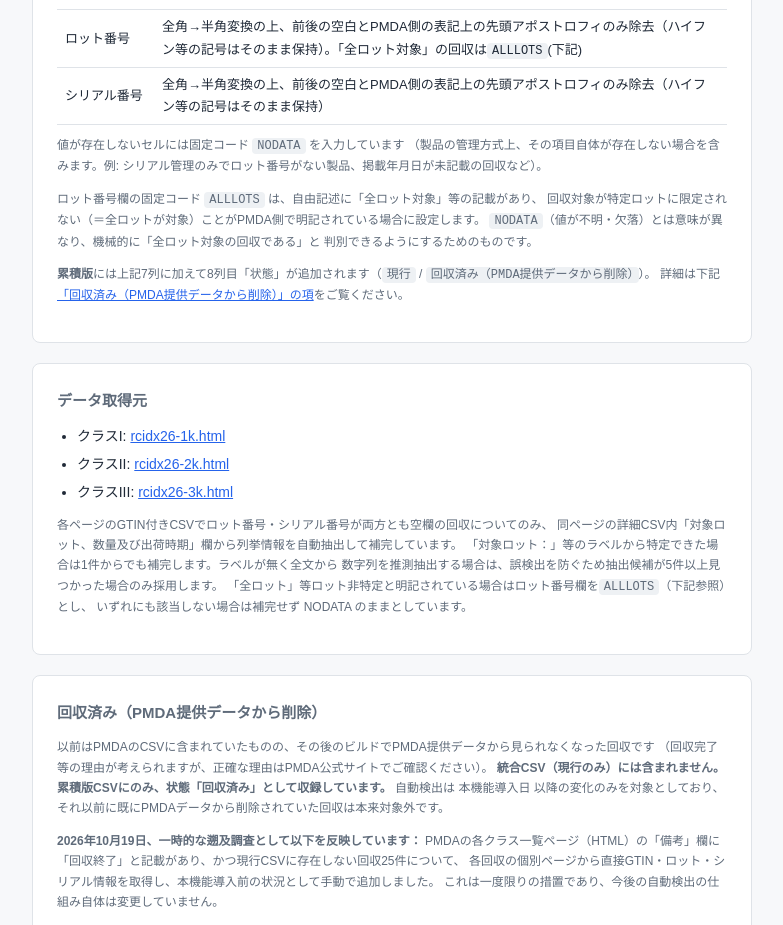
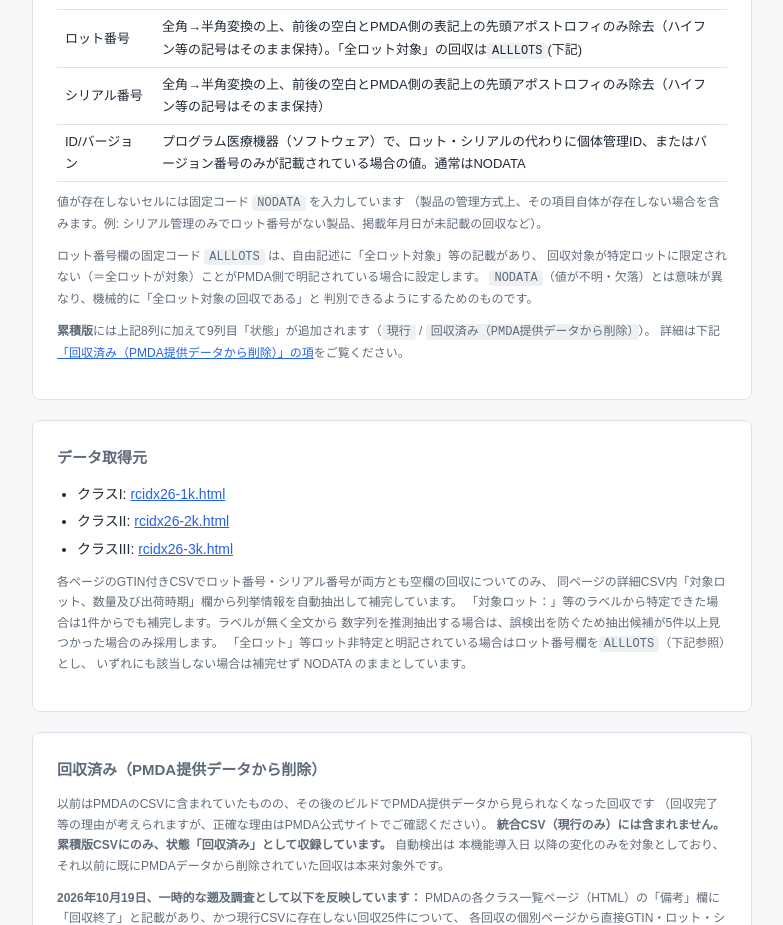
Before and after one commit to MedSupplyLogi-Info/pmda-recall-list, a plain HTML site: page index.html in a window 1280 px wide. Shown: the part 900-1825 px from the top of the page, without its empty margins (248-1031 px from the left). Drawn offline with Linux system fonts and the light colour scheme; a script that the page names is missing.

Commit message:
Document the new ID/version column on the site
Co-Authored-By: Claude Sonnet 5 <noreply@anthropic.com>

```diff
--- a/index.html
+++ b/index.html
@@ -211,6 +211,7 @@
       <tr><td>GTIN</td><td>半角数字のみ。元梱/販売/個装のいずれかにGTINがあれば行として展開。GS1チェックデジットが不正な値はNODATAとして除外</td></tr>
       <tr><td>ロット番号</td><td>全角→半角変換の上、前後の空白とPMDA側の表記上の先頭アポストロフィのみ除去（ハイフン等の記号はそのまま保持）。「全ロット対象」の回収は<code>ALLLOTS</code>(下記)</td></tr>
       <tr><td>シリアル番号</td><td>全角→半角変換の上、前後の空白とPMDA側の表記上の先頭アポストロフィのみ除去（ハイフン等の記号はそのまま保持）</td></tr>
+      <tr><td>ID/バージョン</td><td>プログラム医療機器（ソフトウェア）で、ロット・シリアルの代わりに個体管理ID、またはバージョン番号のみが記載されている場合の値。通常はNODATA</td></tr>
     </table>
     <p class="meta-line">
       値が存在しないセルには固定コード <code>NODATA</code> を入力しています
@@ -223,7 +224,7 @@
       判別できるようにするためのものです。
     </p>
     <p class="meta-line">
-      <strong>累積版</strong>には上記7列に加えて8列目「状態」が追加されます（<code>現行</code> / <code>回収済み（PMDA提供データから削除）</code>）。
+      <strong>累積版</strong>には上記8列に加えて9列目「状態」が追加されます（<code>現行</code> / <code>回収済み（PMDA提供データから削除）</code>）。
       詳細は下記<a class="src-link" href="#removedCard">「回収済み（PMDA提供データから削除）」の項</a>をご覧ください。
     </p>
   </div>
```
